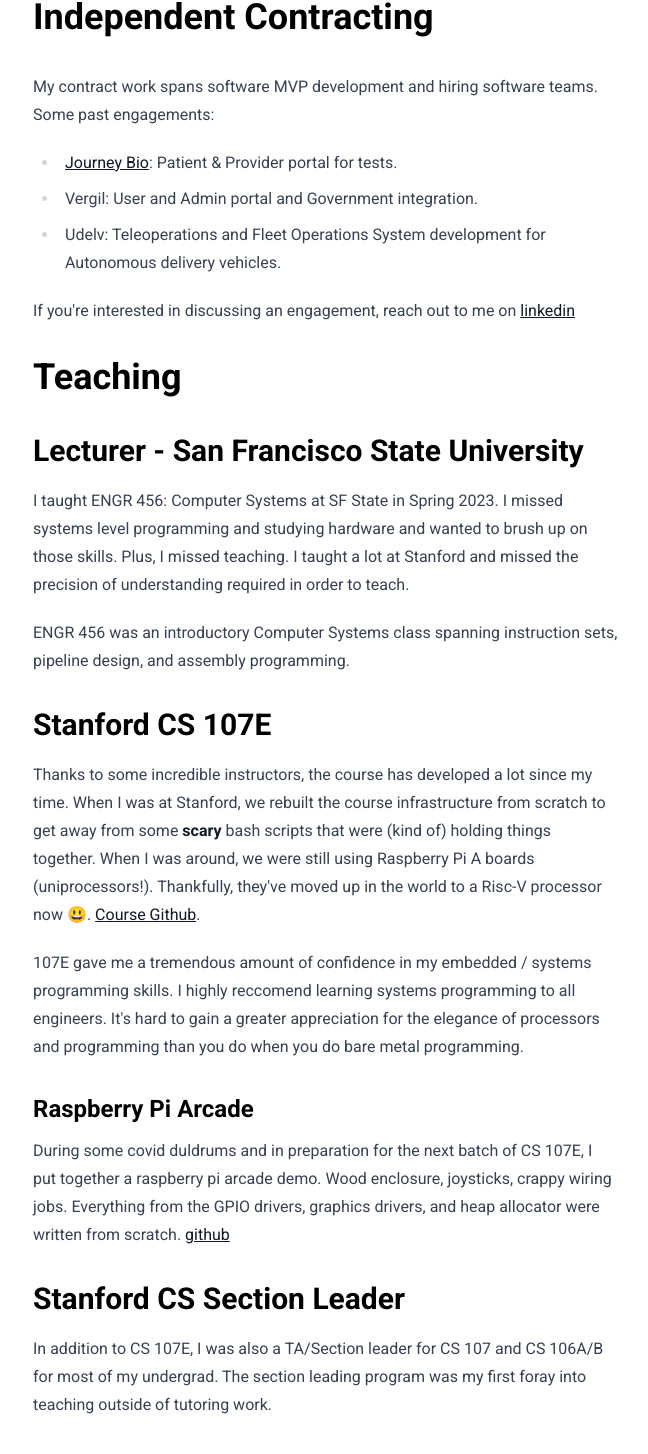
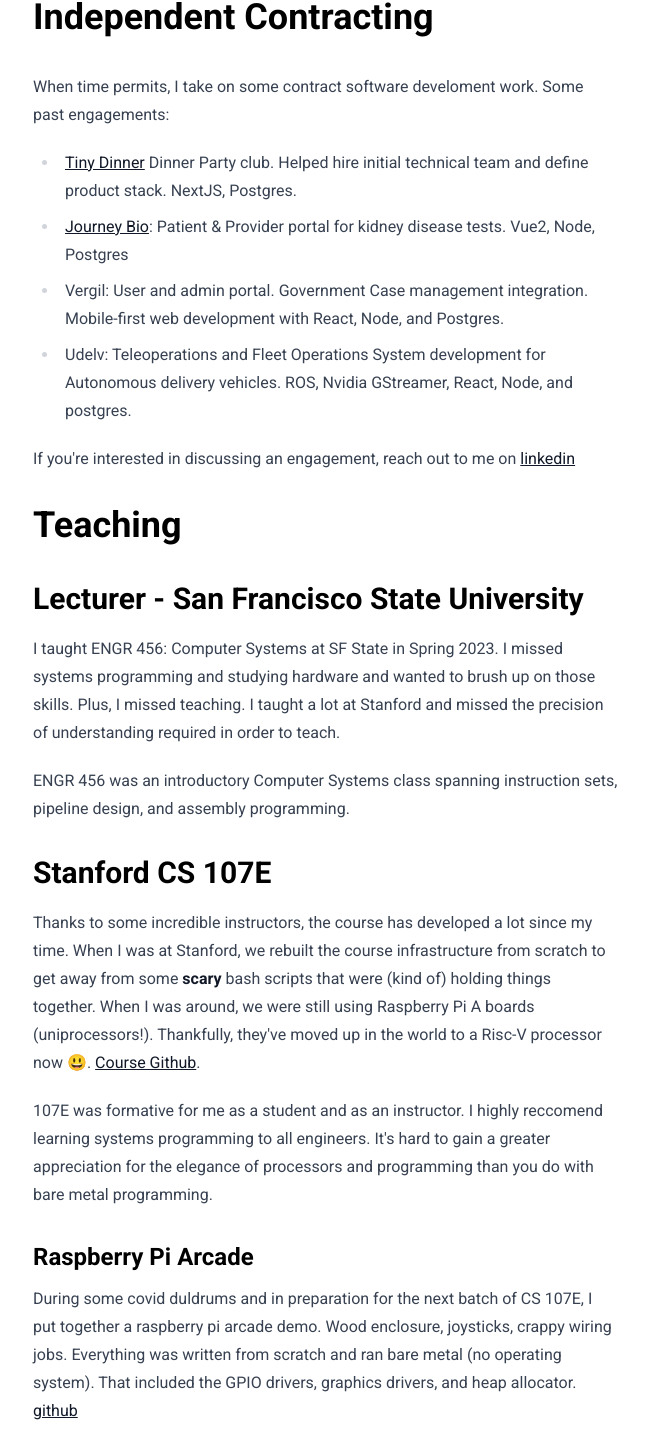
Before and after one commit to swkonz/portfolio-template, a Next.js app: page /stuff/projects in a window 1280 px wide. Shown: the part 426-1880 px from the top of the page, without its empty margins (63-711 px from the left). Built offline with nearby package versions, Linux system fonts and the light colour scheme.

Commit message:
slight language changes

```diff
--- a/app/config.ts
+++ b/app/config.ts
@@ -37,15 +37,15 @@
     title: "Sean_Konz",
     description: "Work, Projects, Musings, etc",
     short_bio:
-      "I'm Sean, a software engineer based in the San Francisco Bay Area. I focus on applied machine learning, robotics, and full stack web development.",
+      "I'm Sean, a software engineer based in the San Francisco. I focus on machine learning, robotics, and web development. Sometimes I do hardware.",
     headlines: [
       {
         icon: "🛠️",
-        body: "I like to build things. Software, hardware, carpentry, teams, theatre.",
+        body: "I'm currently exploring new projects at South Park Commons. Looking at AI, automation, and robotics.",
       },
       {
         icon: "🏁",
-        body: "Sometimes I help early companies build their first products. Like Vergil and Journey",
+        body: "I help early companies build their products and technical teams. Like Vergil and Journey",
         links: [
           {
             text: "Projects",
@@ -55,12 +55,12 @@
       },
       {
         icon: "🤖",
-        body: "I help build simulation tools for developing and testing autonomous vehicles",
+        body: "I previously built simulation tools for developing and testing autonomous vehicles at ",
         links: [{ text: "Zoox", url: "https://zoox.com/journal/sean2024" }],
       },
       {
         icon: "👋",
-        body: "Feel free to get in touch on",
+        body: "If you're interested in contract work, or are otherwise inclined, shoot me a message on ",
         links: [
           {
             text: "Linkedin",
--- a/app/stuff/projects/page.mdx
+++ b/app/stuff/projects/page.mdx
@@ -4,11 +4,12 @@
 
 ## Independent Contracting
 
-My contract work spans software MVP development and hiring software teams. Some past engagements:
+When time permits, I take on some contract software develoment work. Some past engagements:
 
-- [Journey Bio](https://www.journeybio.life/): Patient & Provider portal for tests.
-- Vergil: User and Admin portal and Government integration.
-- Udelv: Teleoperations and Fleet Operations System development for Autonomous delivery vehicles.
+- [Tiny Dinner](https://www.tiny-dinner.com/) Dinner Party club. Helped hire initial technical team and define product stack. NextJS, Postgres.
+- [Journey Bio](https://www.journeybio.life/): Patient & Provider portal for kidney disease tests. Vue2, Node, Postgres
+- Vergil: User and admin portal. Government Case management integration. Mobile-first web development with React, Node, and Postgres.
+- Udelv: Teleoperations and Fleet Operations System development for Autonomous delivery vehicles. ROS, Nvidia GStreamer, React, Node, and postgres.
 
 If you're interested in discussing an engagement, reach out to me on [linkedin](https://www.linkedin.com/in/sean-k-19a327b2/)
 
@@ -16,7 +17,7 @@
 
 ### Lecturer - San Francisco State University
 
-I taught ENGR 456: Computer Systems at SF State in Spring 2023. I missed systems level programming and studying hardware and wanted to brush up on those skills. Plus, I missed teaching. I taught a lot at Stanford and missed the precision of understanding required in order to teach.
+I taught ENGR 456: Computer Systems at SF State in Spring 2023. I missed systems programming and studying hardware and wanted to brush up on those skills. Plus, I missed teaching. I taught a lot at Stanford and missed the precision of understanding required in order to teach.
 
 ENGR 456 was an introductory Computer Systems class spanning instruction sets, pipeline design, and assembly programming.
 
@@ -24,15 +25,15 @@
 
 Thanks to some incredible instructors, the course has developed a lot since my time. When I was at Stanford, we rebuilt the course infrastructure from scratch to get away from some **scary** bash scripts that were (kind of) holding things together. When I was around, we were still using Raspberry Pi A boards (uniprocessors!). Thankfully, they've moved up in the world to a Risc-V processor now 😃. [Course Github](https://github.com/cs107e).
 
-107E gave me a tremendous amount of confidence in my embedded / systems programming skills. I highly reccomend learning systems programming to all engineers. It's hard to gain a greater appreciation for the elegance of processors and programming than you do when you do bare metal programming.
+107E was formative for me as a student and as an instructor. I highly reccomend learning systems programming to all engineers. It's hard to gain a greater appreciation for the elegance of processors and programming than you do with bare metal programming.
 
 #### Raspberry Pi Arcade
 
-During some covid duldrums and in preparation for the next batch of CS 107E, I put together a raspberry pi arcade demo. Wood enclosure, joysticks, crappy wiring jobs. Everything from the GPIO drivers, graphics drivers, and heap allocator were written from scratch. [github](https://github.com/swkonz/rpi-arcade)
+During some covid duldrums and in preparation for the next batch of CS 107E, I put together a raspberry pi arcade demo. Wood enclosure, joysticks, crappy wiring jobs. Everything was written from scratch and ran bare metal (no operating system). That included the GPIO drivers, graphics drivers, and heap allocator. [github](https://github.com/swkonz/rpi-arcade)
 
 ### Stanford CS Section Leader
 
-In addition to CS 107E, I was also a TA/Section leader for CS 107 and CS 106A/B for most of my undergrad. The section leading program was my first foray into teaching outside of tutoring work.
+I was also a TA/Section leader for CS 107 and CS 106A/B for most of my undergrad (2017 - 2020). The section leading program was my first foray into teaching outside of tutoring work. Another formative experience.
 
 ## Invicted --> Vergil
 
```
